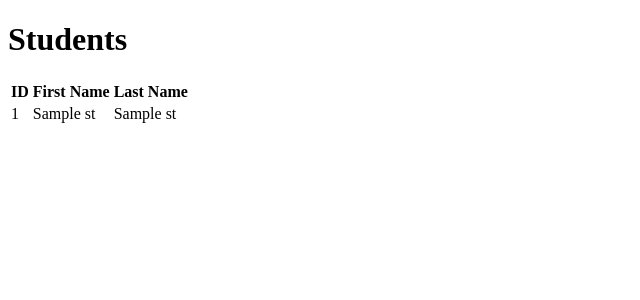
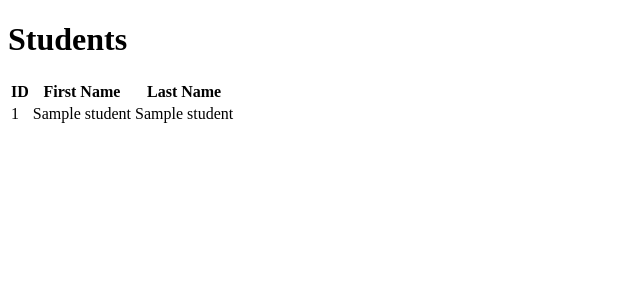
Before and after one commit to irchorn/IS211_Assignment12, a Python web app: template templates/dashboard.html in a window 1280 px wide. Shown: the top 300 px of the page, without its empty margins (0-640 px from the left). Run offline with Jinja, Linux system fonts and the light colour scheme; the template is opened without the code that fills it: most values are stand-ins (such as "Sample title", 1, 10 or a date in 2020).

Commit message:
Update dashboard.html

```diff
--- a/templates/dashboard.html
+++ b/templates/dashboard.html
@@ -12,7 +12,7 @@
     </tr>
     {% for s in students %}
     <tr>
-        <td>{{st.st_id}}</td><td>{{st.f_name}}</td><td>{{st.l_name}}</td><a href="'/student/{{st.st_id}}"></a>
+        <td>{{s.s_id}}</td><td>{{s.f_name}}</td><td>{{s.l_name}}</td><a href="'/student/{{s.s_id}}"></a>
     </tr>
     {% endfor %}
 </table>
```
